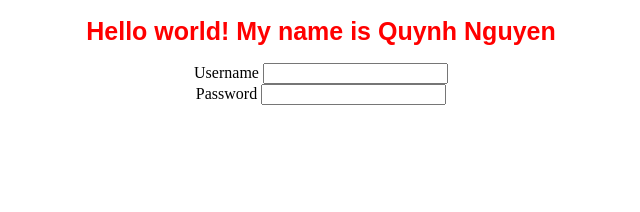
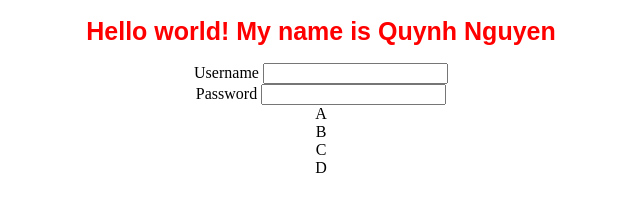
Before and after one commit to quynhng336/hello-world, a plain HTML site: page index.html in a window 1280 px wide. Shown: the full height of the page, 319-959 px from the left. Drawn offline with Linux system fonts and the light colour scheme.

Commit message:
Update index.html

```diff
--- a/index.html
+++ b/index.html
@@ -14,6 +14,12 @@
             <label for="password">Password</label>
             <input type="password" name="password" id="password" minlength="8" maxlength="16" required>
         </form>
+        <div class="grid-container">
+            <div class="grid-item1">A</div>
+            <div class="grid-item2">B</div>
+            <div class="grid-item3">C</div>
+            <div class="grid-item4">D</div>
+        </div>
     </div>
 </body>
 </html>
```
